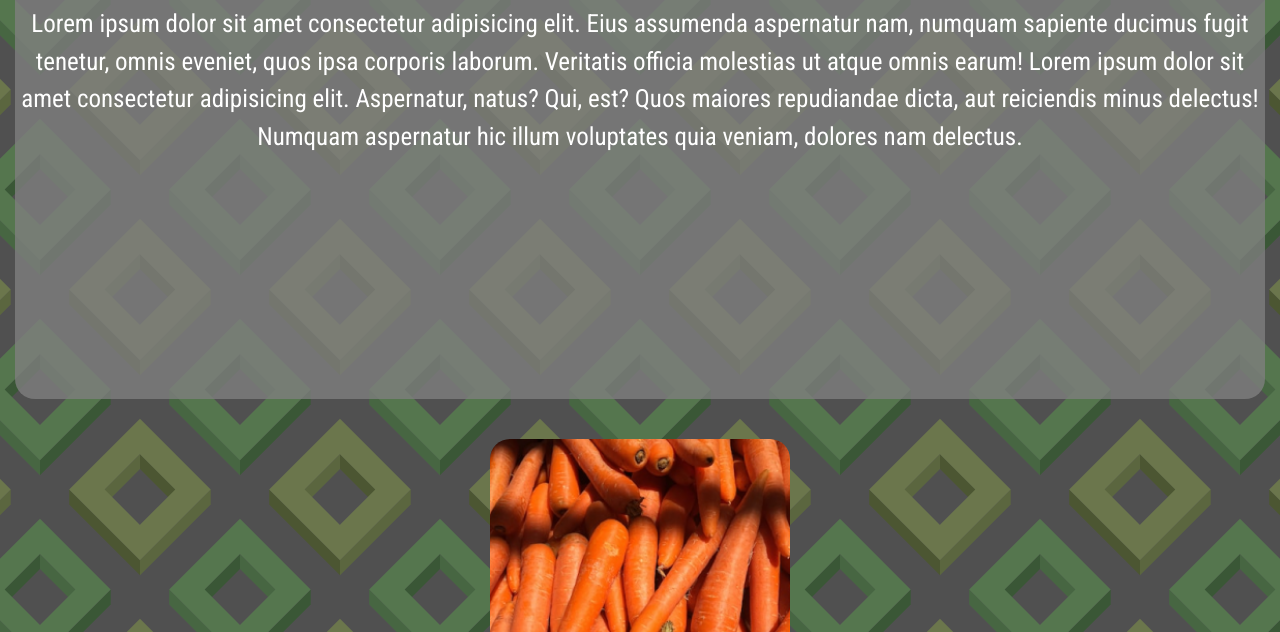
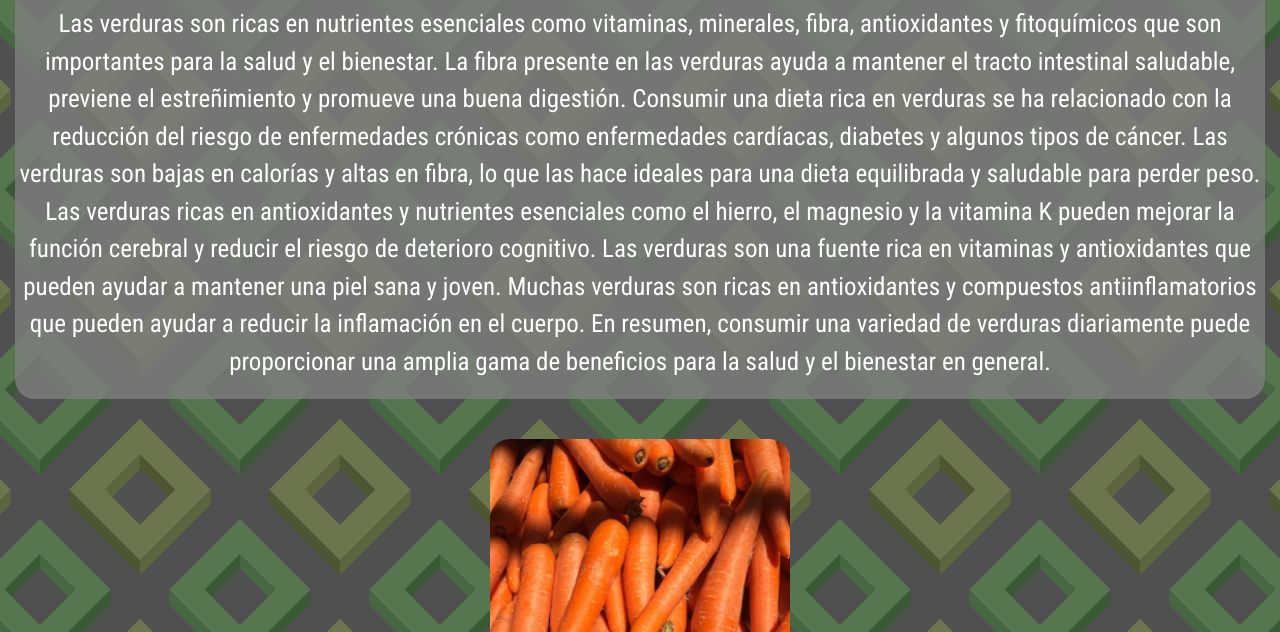
Before and after one commit to MarcoAyquipa/Proyecto-verduleria.io, a website: page pages/verduras.html in a window 1280 px wide. Shown: the part 168-800 px from the top of the page. Drawn offline with nearby package versions, Linux system fonts and the light colour scheme; a web font is replaced by a local one.

Commit message:
elimine lorem de mis textos y agregue texto real

```diff
--- a/pages/verduras.html
+++ b/pages/verduras.html
@@ -73,12 +73,14 @@
     <section class="verduras1">
         <div>
             <h1>Verduras</h1>
-            <p>Lorem ipsum dolor sit amet consectetur adipisicing elit. Eius assumenda aspernatur nam, numquam
-                sapiente ducimus fugit tenetur,
-                omnis eveniet, quos ipsa corporis laborum. Veritatis officia molestias ut atque omnis earum!
-                Lorem ipsum dolor sit amet consectetur adipisicing elit. Aspernatur, natus? Qui, est? Quos maiores
-                repudiandae dicta, aut reiciendis minus delectus!
-                Numquam aspernatur hic illum voluptates quia veniam, dolores nam delectus.</p>
+            <p>Las verduras son ricas en nutrientes esenciales como vitaminas, minerales, fibra, antioxidantes y fitoquímicos que son importantes para la salud y el bienestar.
+                La fibra presente en las verduras ayuda a mantener el tracto intestinal saludable, previene el estreñimiento y promueve una buena digestión.
+                Consumir una dieta rica en verduras se ha relacionado con la reducción del riesgo de enfermedades crónicas como enfermedades cardíacas, diabetes y algunos tipos de cáncer.
+                Las verduras son bajas en calorías y altas en fibra, lo que las hace ideales para una dieta equilibrada y saludable para perder peso.
+                Las verduras ricas en antioxidantes y nutrientes esenciales como el hierro, el magnesio y la vitamina K pueden mejorar la función cerebral y reducir el riesgo de deterioro cognitivo.
+                Las verduras son una fuente rica en vitaminas y antioxidantes que pueden ayudar a mantener una piel sana y joven.
+                Muchas verduras son ricas en antioxidantes y compuestos antiinflamatorios que pueden ayudar a reducir la inflamación en el cuerpo.
+                En resumen, consumir una variedad de verduras diariamente puede proporcionar una amplia gama de beneficios para la salud y el bienestar en general.</p>
         </div>
     </section>
 
```
Also changed, not shown: index.html (+5 -5 lines), pages/frutas.html (+8 -5 lines).
